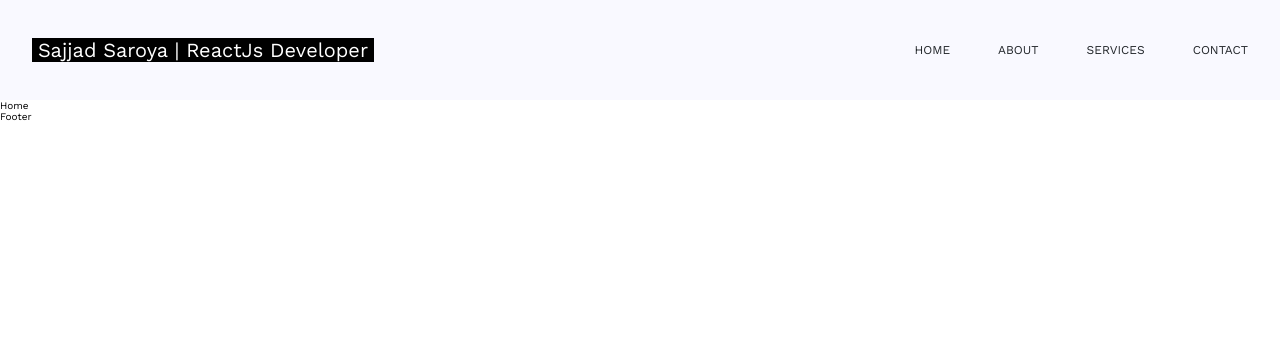
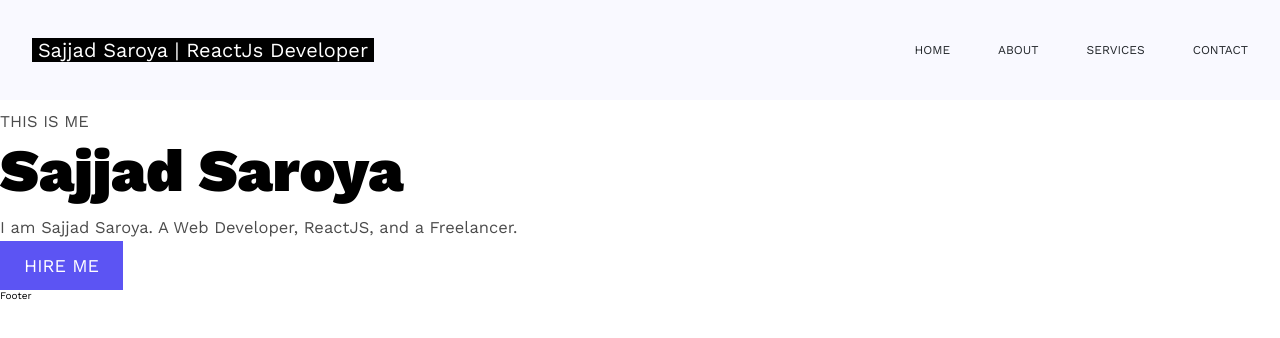
Before and after one commit to Sajjad124/sajjad-portfolio, a React (Create React App) app: page /Home in a window 1280 px wide. Shown: the top 338 px of the page. Built offline with nearby package versions, Linux system fonts and the light colour scheme.

Commit message:
HeroSection Implementation

```diff
--- a/src/App.js
+++ b/src/App.js
@@ -3,6 +3,7 @@ import Home from "./Components/Home";
 import Contact from "./Components/Contact";
 import About from "./Components/About";
 import Services from "./Components/Services";
+import HeroSection from "./Components/HeroSection";
 // import ReactDOM from "react-dom/client";
 import { BrowserRouter, Routes, Route } from "react-router-dom";
 import Header from "./Components/Header";
--- a/src/Components/HeroSection.js
+++ b/src/Components/HeroSection.js
@@ -1,7 +1,28 @@
 import React from "react";
+import styled from "styled-components";
+import { Button } from "./Styles/Button";
+import { NavLink } from "react-router-dom";
 
 const HeroSection = () => {
-  return <div>HeroSection</div>;
+  return (
+    <Wrapper>
+      <div className="container grid grid-two-column">
+        <div className="section-hero-data">
+          <p className="hero-top-data">THIS IS ME</p>
+          <h1 className="hero-heading">Sajjad Saroya</h1>
+          <p className="hero-para">
+            I am Sajjad Saroya. A Web Developer, ReactJS, and a Freelancer.{" "}
+          </p>
+        </div>
+        <Button className="btn hireme-btn">
+          <NavLink to="/contact ">hire me</NavLink>
+        </Button>
+        {/* for image */}
+        <div className="section-hero-image"></div>
+      </div>
+    </Wrapper>
+  );
 };
 
+const Wrapper = styled.section``;
 export default HeroSection;
--- a/src/Components/Home.js
+++ b/src/Components/Home.js
@@ -1,7 +1,12 @@
 import React from "react";
+import HeroSection from "./HeroSection";
 
 const Home = () => {
-  return <div>Home</div>;
+  return (
+    <div>
+      <HeroSection />
+    </div>
+  );
 };
 
 export default Home;
--- a/src/Components/Navbar.js
+++ b/src/Components/Navbar.js
@@ -8,7 +8,7 @@ const Navbar = () => {
       <div className="menuIcon">
         <ul className="navbar-list">
           <li>
-            <NavLink className="navbar-link" to="./">
+            <NavLink className="navbar-link" to="./home">
               Home
             </NavLink>
           </li>
--- /dev/null
+++ b/src/Components/Styles/Button.js
@@ -0,0 +1,30 @@
+import styled from "styled-components";
+
+export const Button = styled.button`
+  text-decoration: none;
+  max-width: auto;
+  background-color: rgb(92 84 243);
+  color: rgb(255 255 255);
+  padding: 1.4rem 2.4rem;
+  border: none;
+  text-transform: uppercase;
+  text-align: center;
+  cursor: pointer;
+  transition: all 0.3s ease;
+  -webkit-transition: all 0.3s ease 0s;
+  -moz-transition: all 0.3s ease 0s;
+  -o-transition: all 0.3s ease 0s;
+
+  &: hover;
+  $: active {
+    box-shadow: 0 2rem 2rem 0 rgb(132 144 255/30%);
+    box-shadow: ${({ theme }) => theme.colors.shadowSupport};
+    transform: scale(0.96);
+  }
+  a {
+    text-decoration: none;
+    color: rgb(255 255 255);
+    font-size: 1.8rem;
+
+  }
+`;
```
